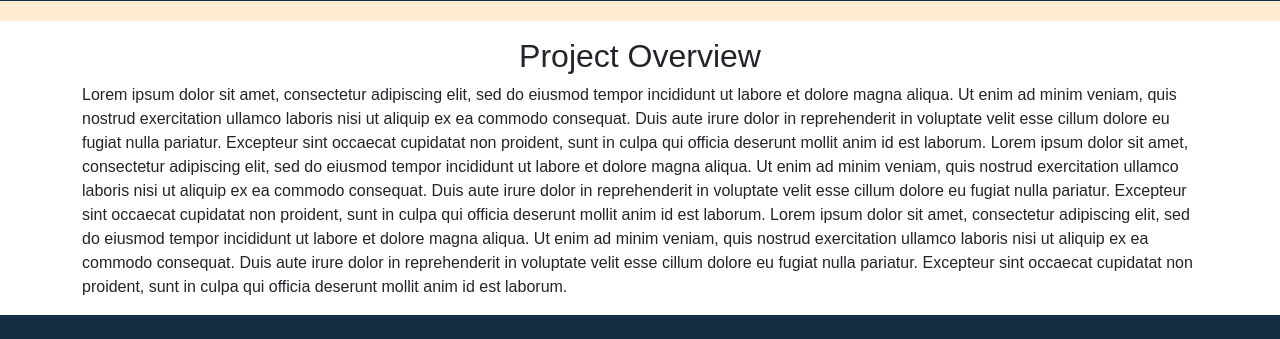
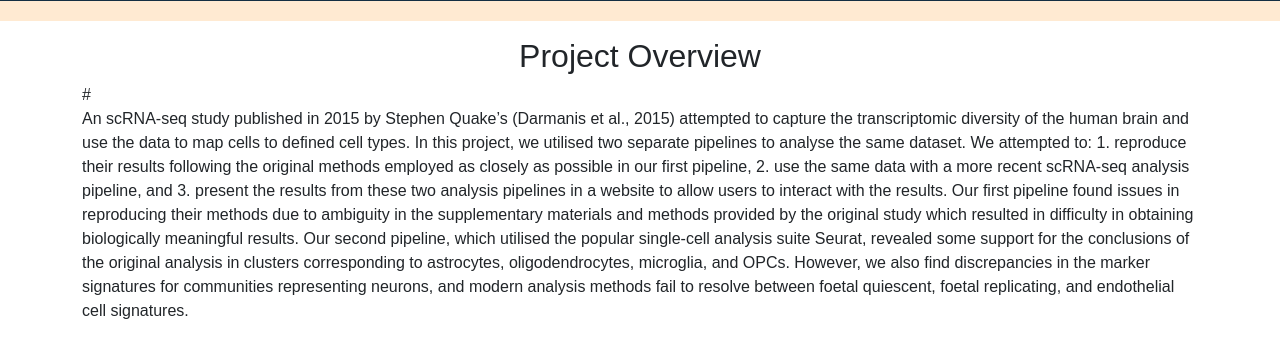
Before and after one commit to LonaCoding/SRP, a Flask app: page / in a window 1280 px wide. Shown: the part 818-1157 px from the top of the page. Before the commit the page ends 1133 px from the top, so only its background shows below. Run offline with Flask 2, Linux system fonts and the light colour scheme; some libraries are stand-ins or nearby versions.

Commit message:
Added text for the main page.

```diff
--- a/main.py
+++ b/main.py
@@ -13,8 +13,10 @@ app = Flask(__name__)
 def index():
     with open('/local/www/htdocs/webapp/static/text/main_page/introduction.txt', 'r') as file:
         introduction = file.read()
+    with open('local/www/htdocs/webapp/static/text/main_page/project_overview.txt', 'r') as file:
+        project_overview = file.read()
 
-    return render_template('index.html', introduction = introduction)
+    return render_template('index.html', introduction=introduction, project_overview=project_overview)
 
 
 @app.route('/pipeline/<int:number>/')
--- /dev/null
+++ b/static/text/main_page/project_overview.txt
@@ -0,0 +1 @@
+An scRNA-seq study published in 2015 by Stephen Quake’s (Darmanis et al., 2015) attempted to capture the transcriptomic diversity of the human brain and use the data to map cells to defined cell types. In this project, we utilised two separate pipelines to analyse the same dataset. We attempted to: 1. reproduce their results following the original methods employed as closely as possible in our first pipeline, 2. use the same data with a more recent scRNA-seq analysis pipeline, and 3. present the results from these two analysis pipelines in a website to allow users to interact with the results. Our first pipeline found issues in reproducing their methods due to ambiguity in the supplementary materials and methods provided by the original study which resulted in difficulty in obtaining biologically meaningful results. Our second pipeline, which utilised the popular single-cell analysis suite Seurat, revealed some support for the conclusions of the original analysis in clusters corresponding to astrocytes, oligodendrocytes, microglia, and OPCs. However, we also find discrepancies in the marker signatures for communities representing neurons, and modern analysis methods fail to resolve between foetal quiescent, foetal replicating, and endothelial cell signatures.
--- a/templates/index.html
+++ b/templates/index.html
@@ -93,8 +93,8 @@
 
   <div class='container'>
     <div>
-      <h2 class='project-overview-text'> Project Overview</h2>
-      <p>    Lorem ipsum dolor sit amet, consectetur adipiscing elit, sed do eiusmod tempor incididunt ut labore et dolore magna aliqua. Ut enim ad minim veniam, quis nostrud exercitation ullamco laboris nisi ut aliquip ex ea commodo consequat. Duis aute irure dolor in reprehenderit in voluptate velit esse cillum dolore eu fugiat nulla pariatur. Excepteur sint occaecat cupidatat non proident, sunt in culpa qui officia deserunt mollit anim id est laborum.    Lorem ipsum dolor sit amet, consectetur adipiscing elit, sed do eiusmod tempor incididunt ut labore et dolore magna aliqua. Ut enim ad minim veniam, quis nostrud exercitation ullamco laboris nisi ut aliquip ex ea commodo consequat. Duis aute irure dolor in reprehenderit in voluptate velit esse cillum dolore eu fugiat nulla pariatur. Excepteur sint occaecat cupidatat non proident, sunt in culpa qui officia deserunt mollit anim id est laborum.     Lorem ipsum dolor sit amet, consectetur adipiscing elit, sed do eiusmod tempor incididunt ut labore et dolore magna aliqua. Ut enim ad minim veniam, quis nostrud exercitation ullamco laboris nisi ut aliquip ex ea commodo consequat. Duis aute irure dolor in reprehenderit in voluptate velit esse cillum dolore eu fugiat nulla pariatur. Excepteur sint occaecat cupidatat non proident, sunt in culpa qui officia deserunt mollit anim id est laborum.</p>
+      <h2 class='project-overview-text'> Project Overview</h2>#
+      <p>{{project_overview}}</p>
     </div>
   </div>
 
```
